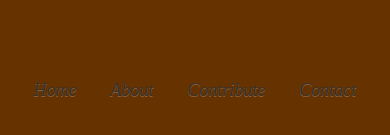
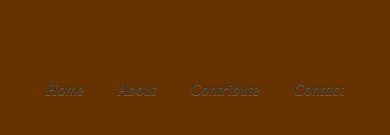
Before and after one commit to hastings360/lulus-recipes, an Angular app: page /welcome in a window 390 px wide. Shown: the part 697-832 px from the top of the page. Built offline with nearby package versions, Linux system fonts and the light colour scheme; no server answers.

Commit message:
updated footer

```diff
--- a/src/styles.css
+++ b/src/styles.css
@@ -127,3 +127,8 @@ p{
         font-size: 18px;
     }
 }
+@media screen and (max-width: 400px){
+    .nav li{
+        font-size: 16px;
+    }
+}
```
Also changed, not shown: 3 other files (tests, documents, lock files or other folders).
